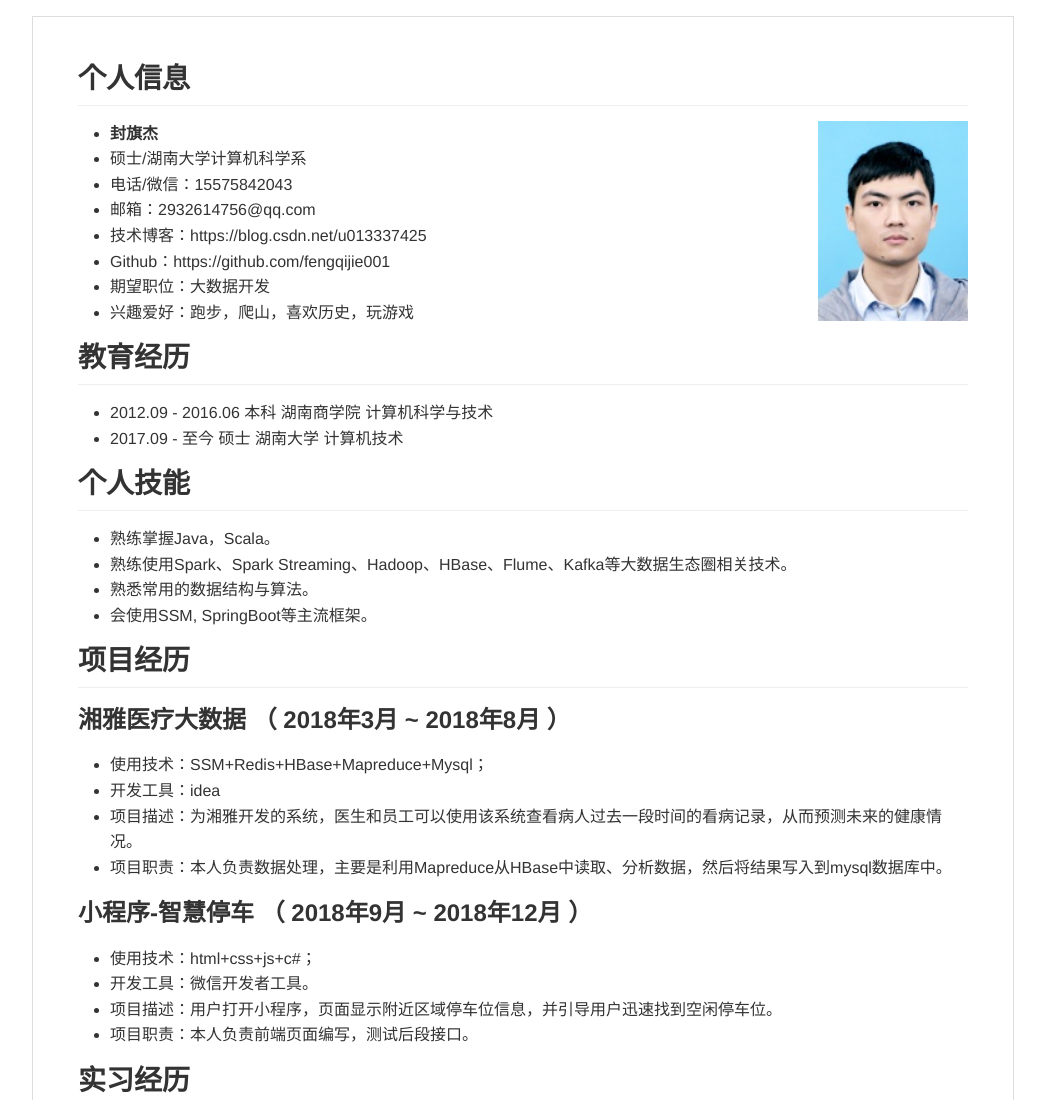
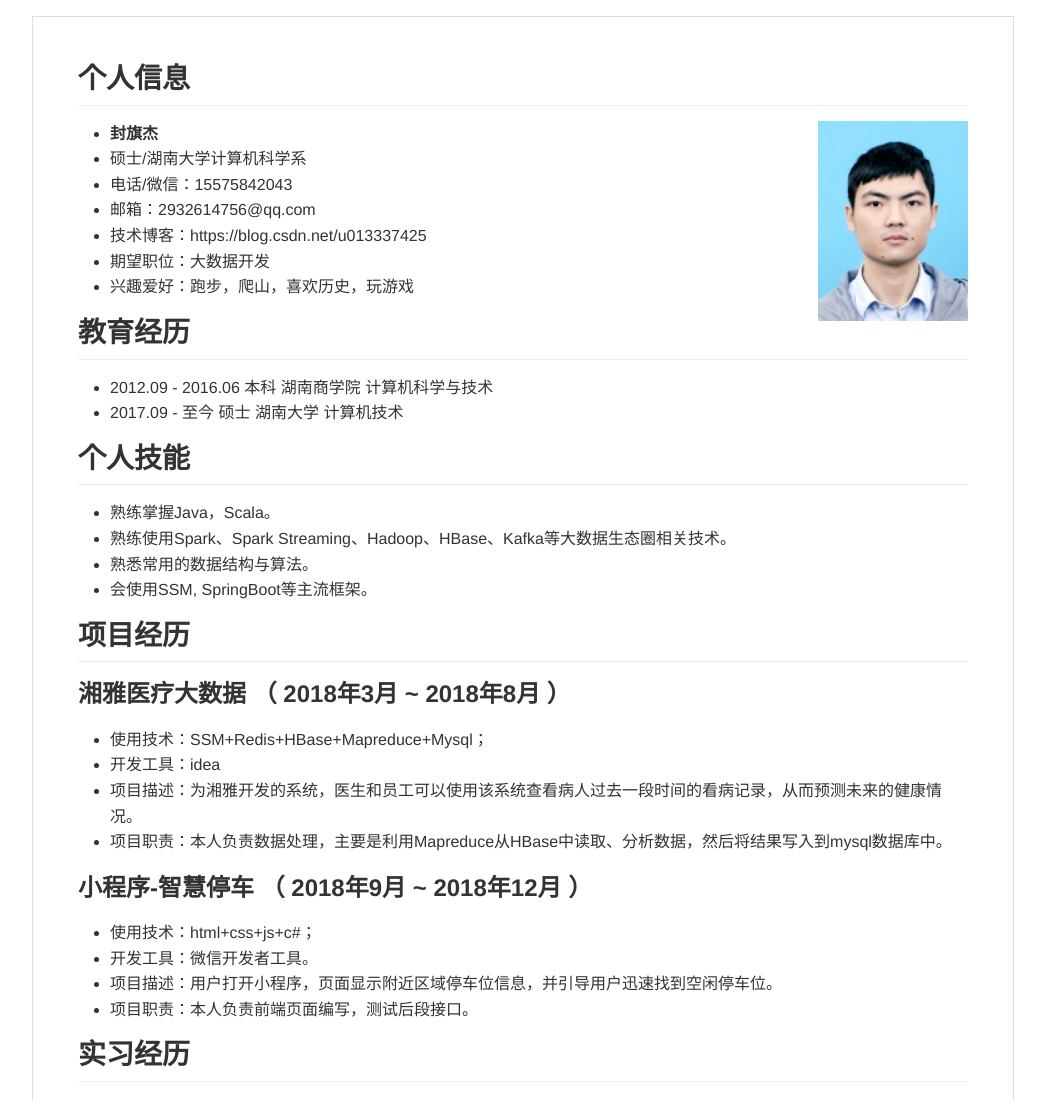
Before and after one commit to fengqijie001/fengqijie001.github.io, a plain HTML site: page index.html in a window 1280 px wide. Shown: the top 1100 px of the page, without its empty margins (117-1162 px from the left). Drawn offline with Linux system fonts and the light colour scheme.

Commit message:
Update index.html

```diff
--- a/index.html
+++ b/index.html
@@ -1069,7 +1069,6 @@ body .markdown-body
 <li>电话/微信：15575842043</li>
 <li>邮箱：2932614756@qq.com</li>
 <li>技术博客：https://blog.csdn.net/u013337425</li>
-<li>Github：https://github.com/fengqijie001</li>
 <li>期望职位：大数据开发</li>
 <li>兴趣爱好：跑步，爬山，喜欢历史，玩游戏</li>
 </ul>
@@ -1081,7 +1080,7 @@ body .markdown-body
 <h2 id="_2">个人技能<a class="headerlink" href="file:///C:/users/admini~1/appdata/local/temp/17.html#_2" title="Permanent link"></a></h2>
 <ul>
 <li>熟练掌握Java，Scala。</li>
-<li>熟练使用Spark、Spark Streaming、Hadoop、HBase、Flume、Kafka等大数据生态圈相关技术。</li>
+<li>熟练使用Spark、Spark Streaming、Hadoop、HBase、Kafka等大数据生态圈相关技术。</li>
 <li>熟悉常用的数据结构与算法。</li>
 <li>会使用SSM, SpringBoot等主流框架。</li>
 </ul>
```
